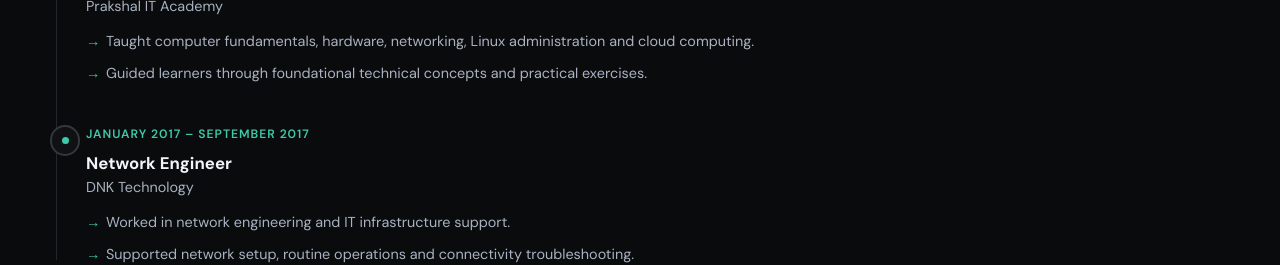
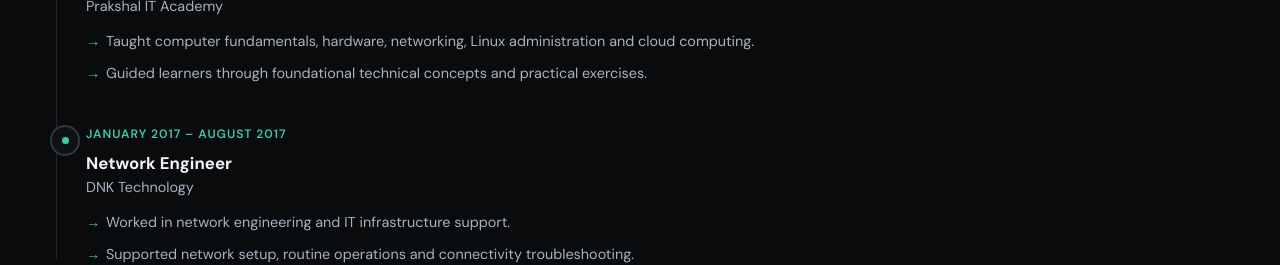
Before and after one commit to jenidevops30/portfolio, a React (Vite) app in the folder frontend/: page / in a window 1280 px wide. Shown: the part 3240-3505 px from the top of the page. Built offline with nearby package versions, Linux system fonts and the light colour scheme.

Commit message:
Correct DNK Technology end date to August 2017

```diff
--- a/frontend/src/data/experienceData.js
+++ b/frontend/src/data/experienceData.js
@@ -59,7 +59,7 @@ export const experience = [
   {
     role: "Network Engineer",
     company: "DNK Technology",
-    date_range: "JANUARY 2017 – SEPTEMBER 2017",
+    date_range: "JANUARY 2017 – AUGUST 2017",
     description: [
       "Worked in network engineering and IT infrastructure support.",
       "Supported network setup, routine operations and connectivity troubleshooting."
```
